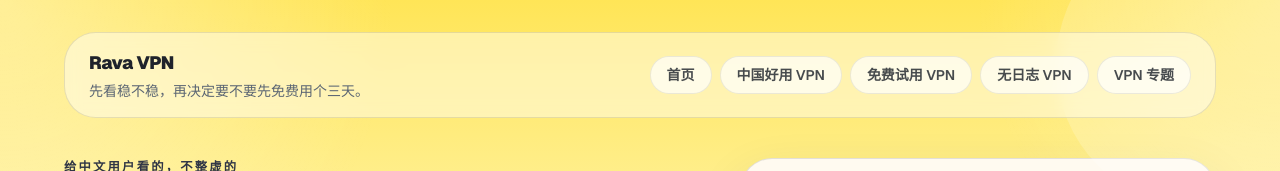
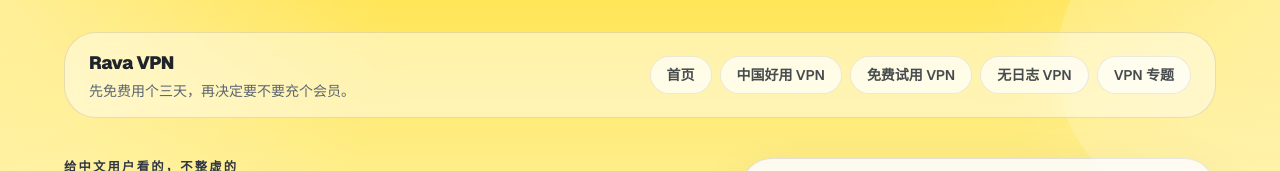
Before and after one commit to leebnbppp2/rava-seo, a Next.js app: page / in a window 1280 px wide. Shown: the top 171 px of the page. Built offline with nearby package versions, Linux system fonts and the light colour scheme.

Commit message:
refactor: update hero CTA helper copy

```diff
--- a/src/components/VpnLandingPage.tsx
+++ b/src/components/VpnLandingPage.tsx
@@ -99,7 +99,7 @@ export default function VpnLandingPage({ page }: VpnLandingPageProps) {
             <div className="flex flex-col gap-5 md:flex-row md:items-center md:justify-between">
               <div>
                 <p className="text-lg font-black tracking-tight">{siteName}</p>
-                <p className="mt-1 text-sm text-[var(--muted)]">先看稳不稳，再决定要不要先免费用个三天。</p>
+                <p className="mt-1 text-sm text-[var(--muted)]">先免费用个三天，再决定要不要充个会员。</p>
               </div>
               <nav className="flex flex-wrap gap-2 text-sm font-semibold text-[var(--foreground)]/82">
                 {pageLinks.map((item) => (
```
